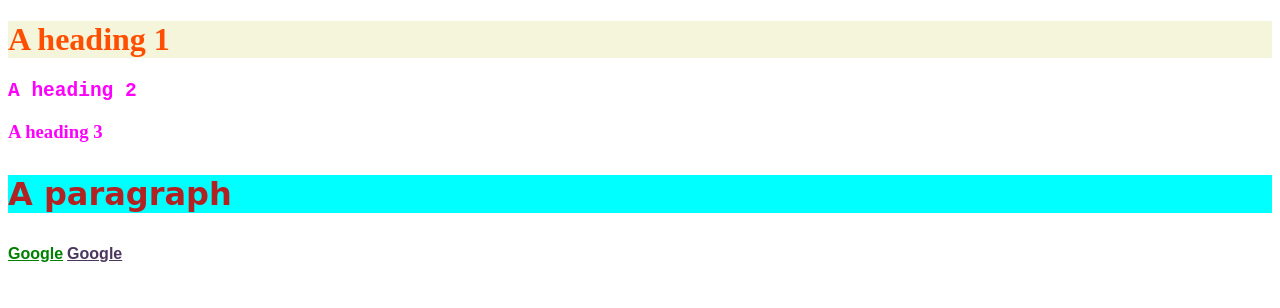
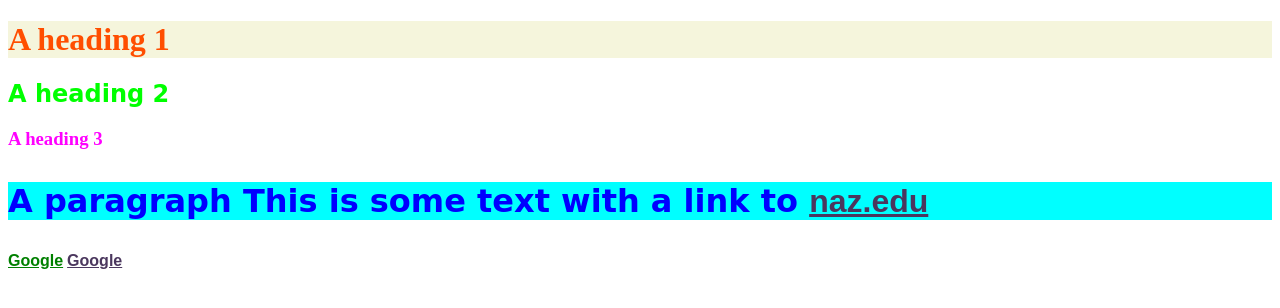
Before and after one commit to fmantis3/assignment1, a plain HTML site: page index.html in a window 1280 px wide. Drawn offline with Linux system fonts and the light colour scheme.

Commit message:
9.26.2018

```diff
--- a/css/styles.css
+++ b/css/styles.css
@@ -20,3 +20,14 @@ p {
 a {
     color: red;
 }
+#this {
+    color: #0000FF
+}
+
+#newcolor {
+    color: #00ff00;
+    font-family: cursive
+}
+body p {
+    font-family: cursive
+}
--- a/index.html
+++ b/index.html
@@ -24,9 +24,9 @@
 
 <body>
     <h1 >A heading 1</h1>
-    <h2 >A heading 2</h2>
+    <h2 id="newcolor" >A heading 2</h2>
     <h3>A heading 3</h3>
-    <p>A paragraph</p>
+    <p id="this">A paragraph This is some text with a link to <a href="http://naz.edu" target="_blank">naz.edu</a></p>
     <a href="https://www.google.com" target="_blank" style="color: green;">Google</a>
 
     <a href="https://www.google.com" target="_blank">Google</a>
```
